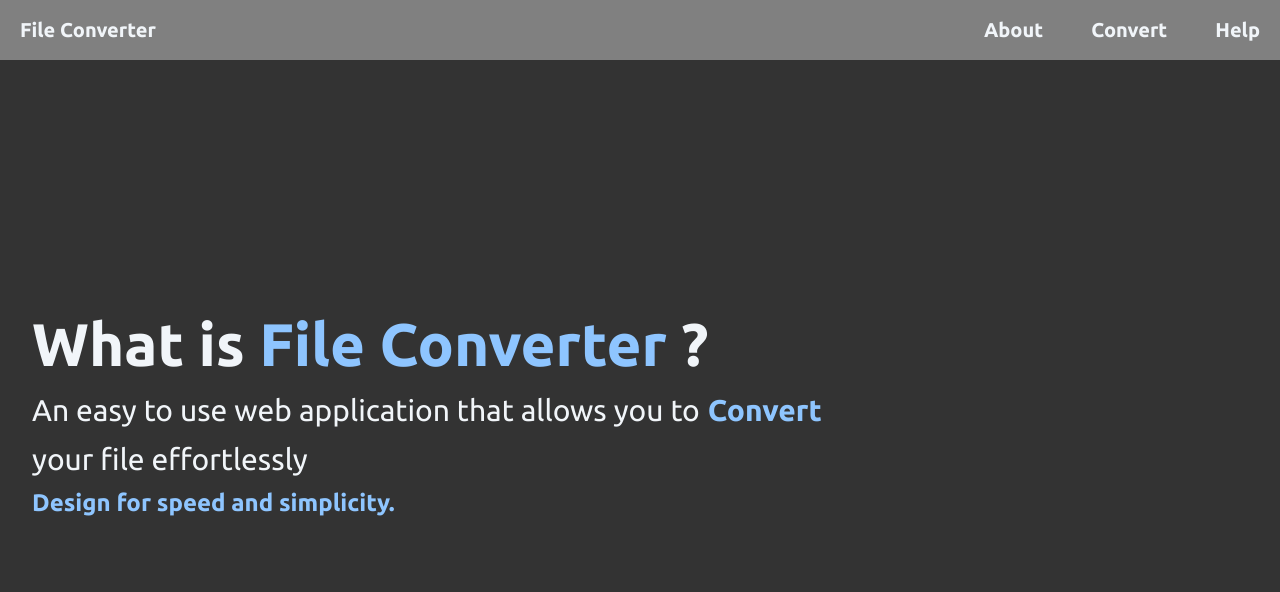
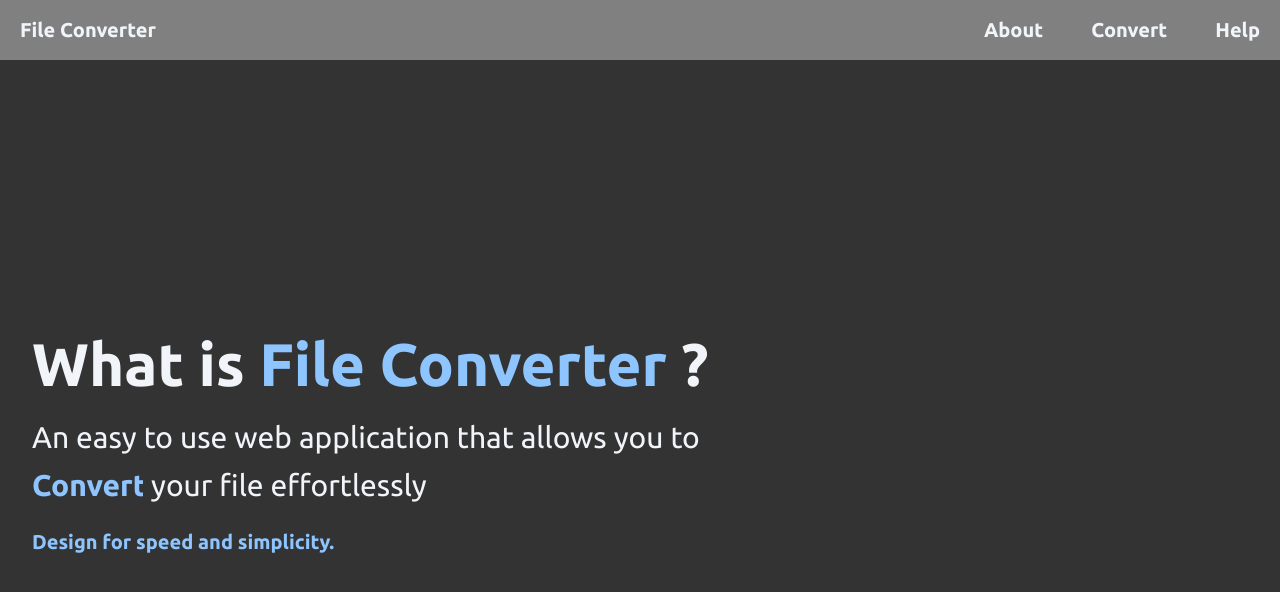
Before and after one commit to Carmeloanthony1/File-Converter, a React (Vite) app in the folder client/: page /about in a window 1280 px wide. Shown: the top 592 px of the page. Built offline with nearby package versions, Linux system fonts and the light colour scheme.

Commit message:
fix: membuat motion span nya tidak menggeser kalimat lainnya

```diff
--- a/client/src/About.jsx
+++ b/client/src/About.jsx
@@ -25,15 +25,18 @@ export default function About() {
           <Link to="/help" className="text-xl font-bold">Help</Link>
         </div>
       </nav>
-            <main className="w-full max-w-5xl px-8 my-auto flex-1 py-12 flex flex-col justify-center">
-                <div className="grid grid-cols-1 md:grid-cols-12 gap-12 items-center">
-                    <div className="md:col-span-12 flex flex-col text-left">
-                        <h1 className="text-6xl mt-6 mb-3 font-bold">
+
+        <main className="w-full max-w-7xl px-8 my-auto flex-1 py-12 flex flex-col justify-center">
+            <div className="grid grid-cols-1 md:grid-cols-12 gap-16 items-center">
+
+                <div className="md:col-span-8 flex flex-col text-left">
+                <h1 className="text-6xl mt-6 mb-3 font-bold leading-tight">
                     What is <span className="text-blue-300">File Converter</span> ?
                 </h1>
-                        <p className="text-3xl leading-relaxed flex flex-wrap items-baseline gap-x-2">
+
+                <div className="text-3xl leading-relaxed flex flex-wrap items-baseline gap-x-2 max-w-3xl">
                     <span>An easy to use web application that allows you to </span>
-                            <span className="inline-grid grid-cols-1 grid-rows-1 overflow-hidden h-[1.3em] align-bottom">
+                    <span className="inline-grid grid-cols-1 grid-rows-1 overflow-hidden h-[1.3em] w-[3.7em] align-baseline">
                         <AnimatePresence mode="wait">
                         <motion.span
                         key={words[index]}
@@ -47,15 +50,17 @@ export default function About() {
                         </motion.span>
                     </AnimatePresence>
                     </span>
-                            <motion.span layout transition={{ duration: 0.3, ease: "easeInOut"}}>your file effortlessly</motion.span>
-                            <br />
+                    <span>your file effortlessly</span>
+                </div>
 
+                <p className="text-blue-300 text-xl font-bold mt-4 leading-relaxed">
+                    Design for speed and simplicity.
                 </p>
-                        <span className="text-blue-300 font-bold text-2xl leading-relaxed">Design for speed and simplicity.</span>
                 </div>
-                    <div className="md:col-span-5 flex flex-col gap-4">
-                        <div w-12 h-20></div>
+
+                <div className="md:col-span-4 flex flex-col gap-4">
                 </div>
+
             </div>
         </main>
     </div>
```
Lines whose indentation alone changed are shown as unchanged.
